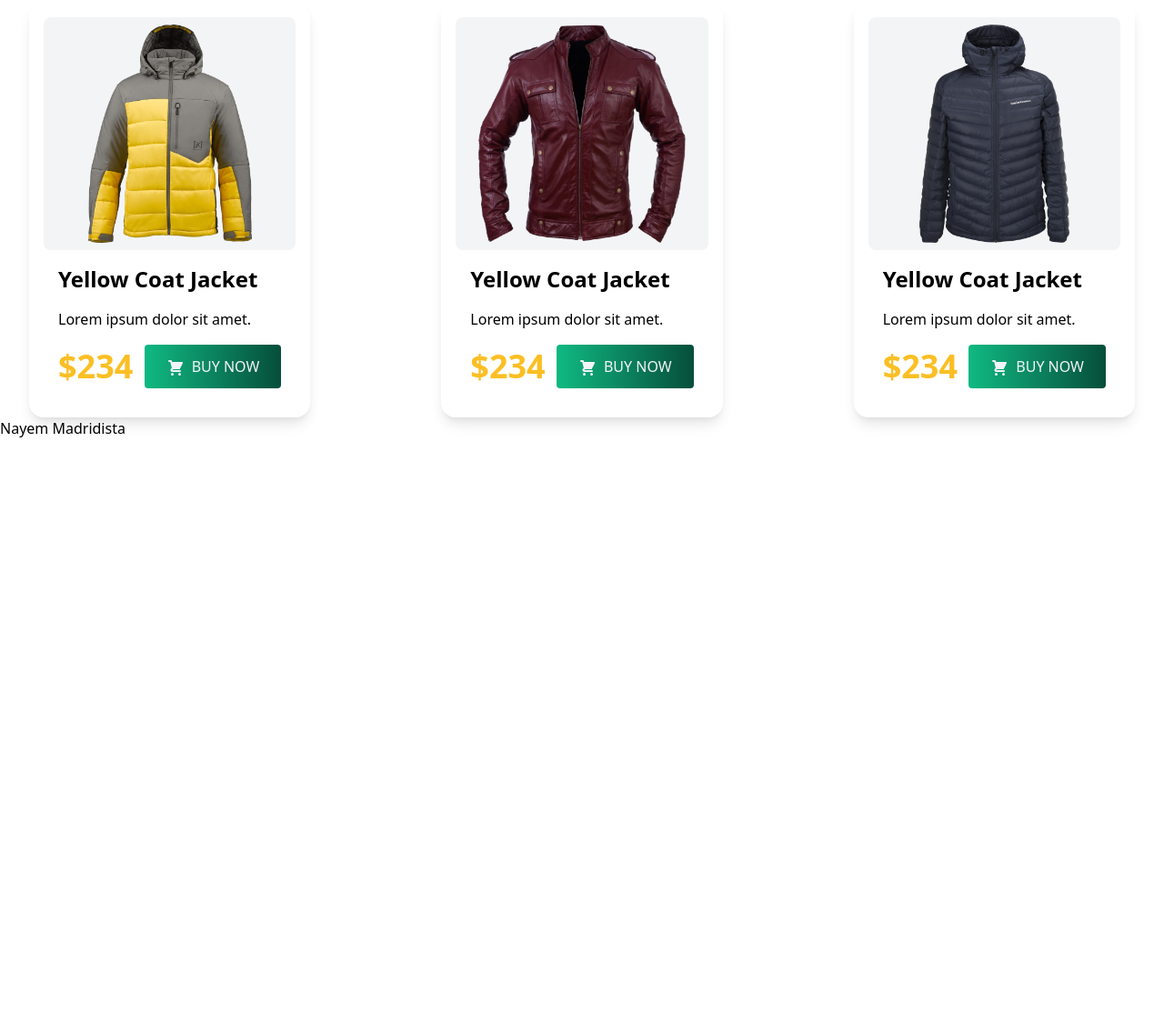
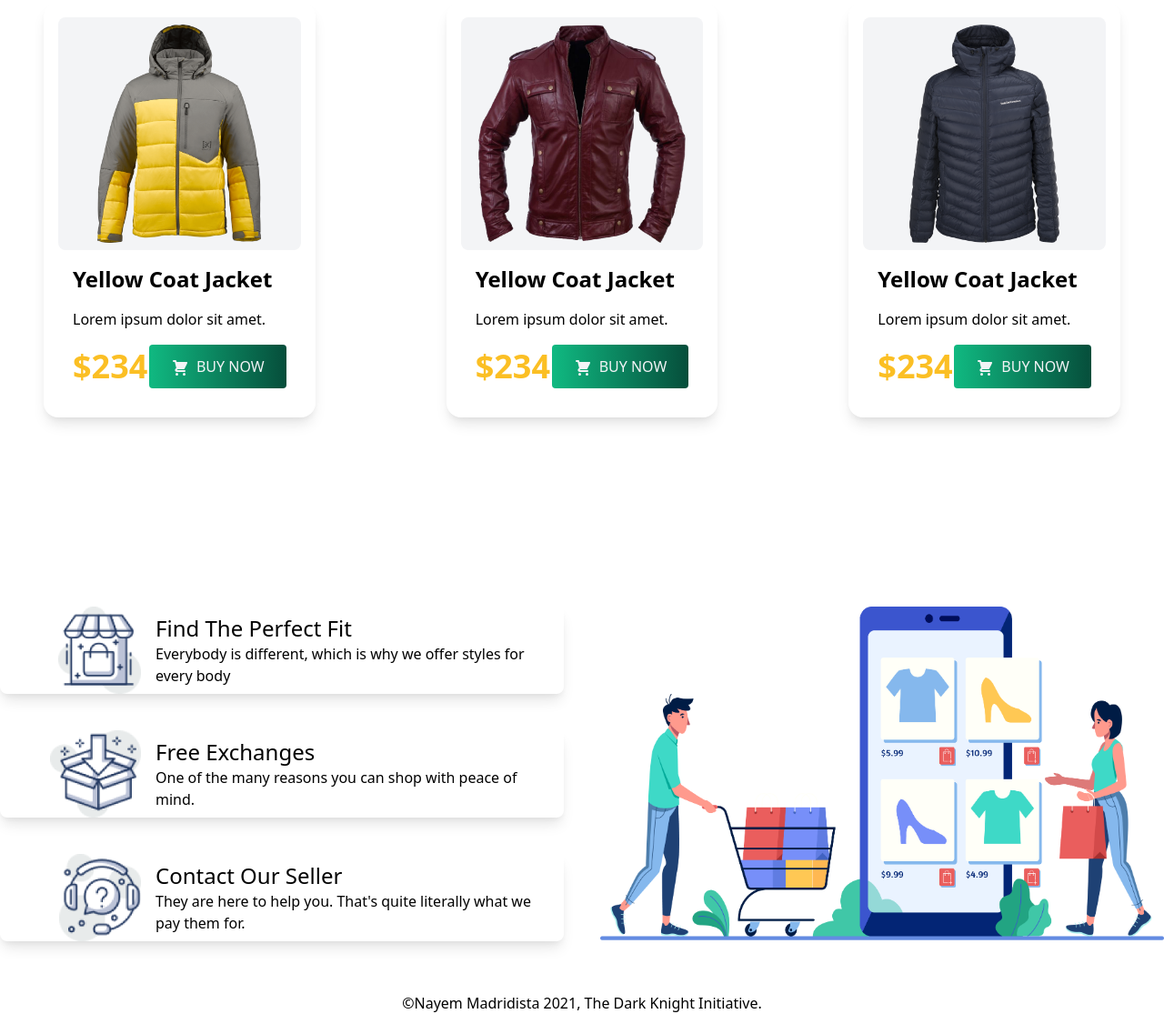
Before and after one commit to nayemshaon34/penguin-fashion, a plain HTML site: page index.html in a window 1280 px wide. Shown: the part 1408-2523 px from the top of the page at 91% size. Before the commit the page ends 1891 px from the top, so only its background shows below. Drawn offline with nearby package versions, Linux system fonts and the light colour scheme.

Commit message:
web done

```diff
--- a/index.html
+++ b/index.html
@@ -83,7 +83,7 @@
                 </div>
             </section>
             <!-- Man Jacket Section -->
-            <section class="container  px-8">
+            <section class="container  px-12">
                 <h1 class="text-5xl my-12 font-bold">MAN JACKET</h1>
                 <div class="grid grid-cols-3 gap-36">
                 <div class="shadow-lg rounded-2xl p-4 rounded-lg">
@@ -134,10 +134,68 @@
                           </svg>BUY NOW</button>
                     </div>
                 </div>
+            </section>
 
-                </div>
-            </section>
-             <footer>Nayem Madridista</footer>
+            <!-- feature -->
+
+                <section class="px-12 mt-52"></section>
+                    <div class="grid grid-cols-2 mx-auto gap-10">
+                        <div class="row shadow-lg rounded-lg">
+                            <div class="grid grid-cols-4">
+                                <div class="col ml-auto">
+                                    <img class="h-24" src="icons/image 12.png" alt="">
+                                </div>
+                                <div class="col-span-3 my-auto mx-4">
+                                    <div>
+                                        <h3 class="text-2xl">Find The Perfect Fit</h3>
+                                    </div>
+                                    <div>
+                                    <p>Everybody is different, which is why we offer styles for every body</p>
+                                </div>
+                                </div>
+                            </div>
+                        </div>
+
+
+                        <div class="row-span-3">
+                            <img src="images/shopping.png" alt="">
+                        </div>
+
+
+                        <div class="row shadow-lg rounded-lg">
+                            <div class="grid grid-cols-4">
+                                <div class="col ml-auto">
+                                    <img class="h-24" src="icons/image 13.png" alt="">
+                                </div>
+                                <div class="col-span-3 my-auto mx-4">
+                                    <div>
+                                        <h3 class="text-2xl">Free Exchanges</h3>
+                                    </div>
+                                    <div>
+                                    <p>One of the many reasons you can shop with peace of mind.</p>
+                                </div>
+                                </div>
+                            </div>
+                        </div>
+
+                        <div class="row shadow-lg rounded-lg">
+                            <div class="grid grid-cols-4">
+                                <div class="col ml-auto">
+                                    <img class="h-24" src="icons/image 14.png" alt="">
+                                </div>
+                                <div class="col-span-3 my-auto mx-4">
+                                    <div>
+                                        <h3 class="text-2xl">Contact Our Seller</h3>
+                                    </div>
+                                    <div>
+                                    <p>They are here to help you. That's quite literally what we pay them for.</p>
+                                </div>
+                                </div>
+                            </div>
+                        </div>
+                    </div>
+                </section>
+             <footer class="pt-14 text-center">©Nayem Madridista 2021, The Dark Knight Initiative.</footer>
         </main>
     </header>
 </body>
```
